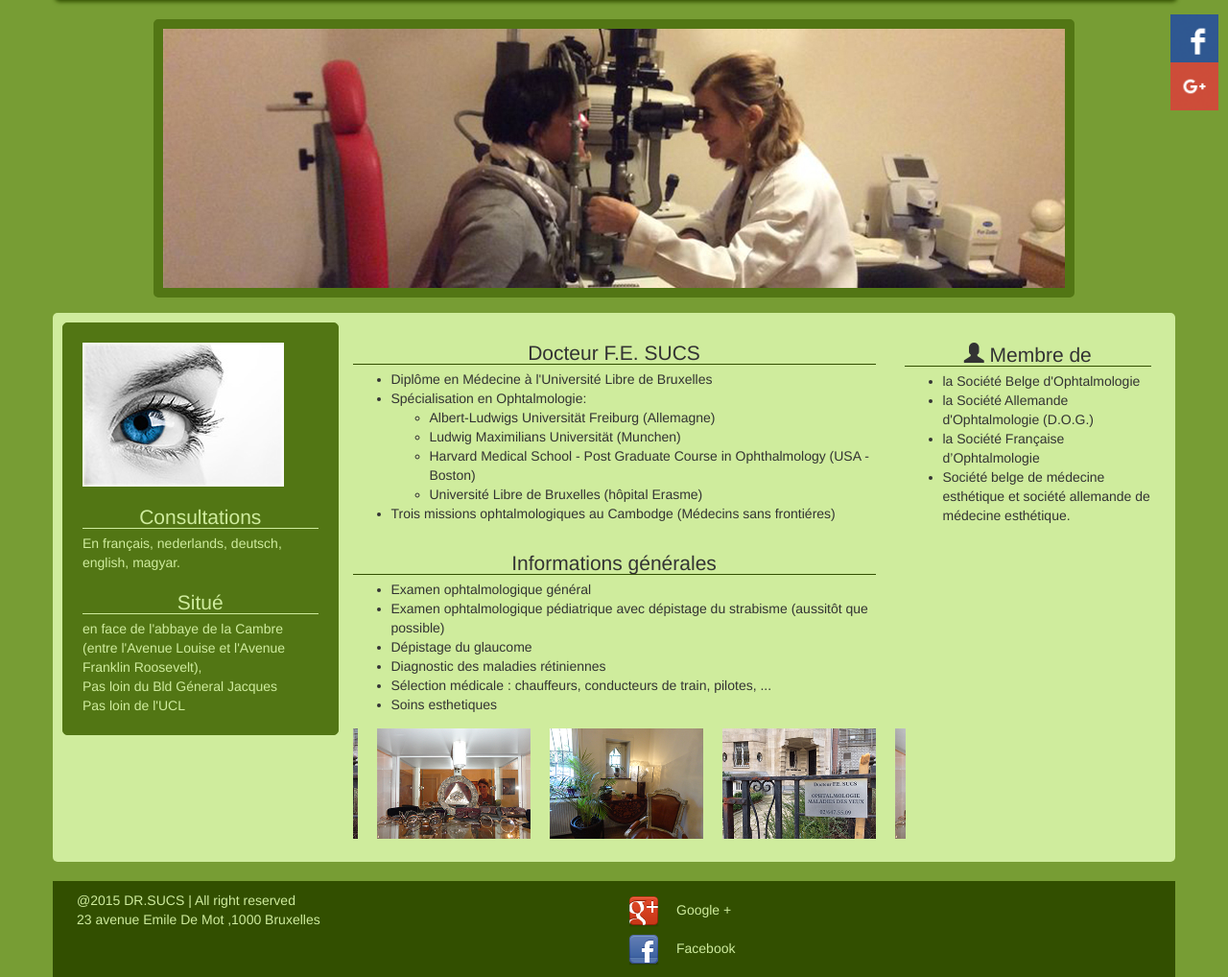
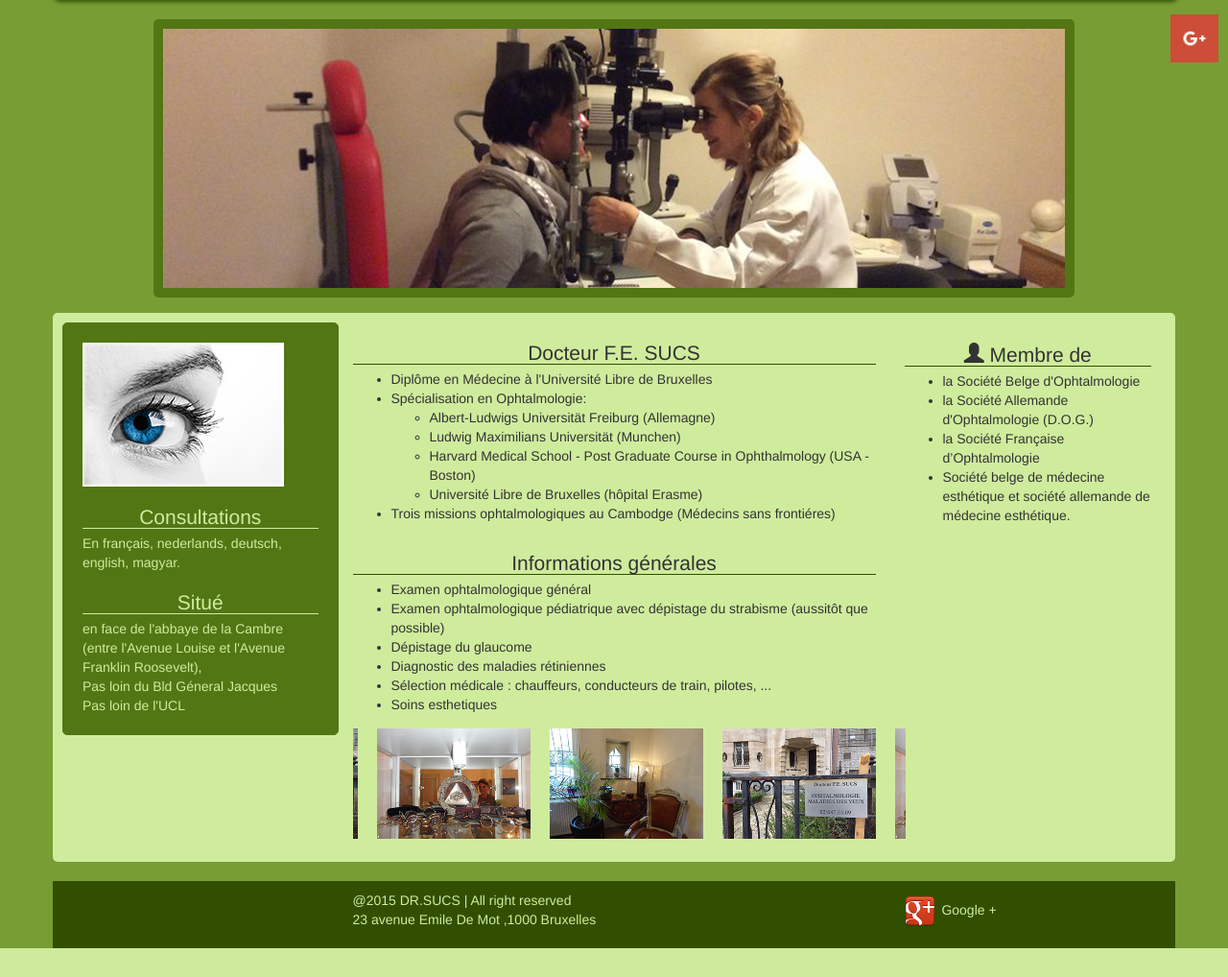
Before and after one commit to renxianghaut/dr_sucs, a PHP site: page /index.php in a window 1280 px wide. Shown: the part 225-1243 px from the top of the page at 96% size. After the commit the page ends 1213 px from the top, so only its background shows below. Run offline with PHP 8.4, Linux system fonts and the light colour scheme.

Commit message:
fix social links

```diff
--- a/css/style.css
+++ b/css/style.css
@@ -140,17 +140,26 @@ footer {
     color: #cfec9d;
     padding: 10px;
 }
-.sociallink a {
+.sociallink a, .social-link a {
     display: block;
     width: 100%;
     height: 100%;
+    color:#cfec9e;
+    text-decoration: none;
 }
 .social-link {
     width: 160px;
     height: 40px;
     line-height: 40px;
-    padding-left: 50px;
+    padding-left: 0px;
 }
+.social-link:hover {
+    background-position: 0 -42px;
+}
+.social-link a:hover {
+    color: white;
+}
+
 .social-link-gplus {
     background-image: url(../img/gplus.png);
     background-repeat: no-repeat;
@@ -169,6 +178,8 @@ footer {
 }
 .facebookflat {
     background:url("../img/facebook49.png");
+    background-repeat: no-repeat;
+    background-color: #2F5891;
     height:50px;
     width:50px;
     transition:ease 500ms;
@@ -176,11 +187,7 @@ footer {
     opacity:1;
 }
 .facebookflat:hover {
-    background:url("../img/facebook49long.png");
-    height:50px;
-    width:50px;
-    background-size:60px;
-    opacity:0.5;
+    opacity:0.7;
     transition:ease 500ms;
     margin-left:-20px;
     width:70px;
@@ -188,6 +195,8 @@ footer {
 }
 .gplusflat {
     background:url("../img/gplus49.png");
+    background-repeat: no-repeat;
+    background-color: #CD4D39;
     height:50px;
     width:50px;
     transition:ease 500ms;
@@ -195,11 +204,7 @@ footer {
     opacity:1;
 }
 .gplusflat:hover {
-    background:url("../img/gplus49long.png");
-    height:50px;
-    width:50px;
-    background-size:60px;
-    opacity:0.5;
+    opacity:0.7;
     transition:ease 500ms;
     margin-left:-20px;
     width:70px;
--- a/parts/footer.php
+++ b/parts/footer.php
@@ -1,13 +1,16 @@
 <footer class="row">
+    <div class="col-md-3">
+
+    </div>
     <div class="col-md-6">
         <p>@2015 DR.SUCS | All right reserved<br/>23 avenue Emile De Mot ,1000 Bruxelles</p>
     </div>
-    <div class="col-md-6">
+    <div class="col-md-3">
         <div class="social-link social-link-gplus">
-            Google +
+            <a href="https://plus.google.com/114808454276143550548" target="_blank">&nbsp; &nbsp; &nbsp; &nbsp; &nbsp; Google +</a>
         </div>
-        <div class="social-link social-link-facebook">
+        <!--<div class="social-link social-link-facebook">
             Facebook
-        </div>
+        </div>-->
     </div>
 </footer>
--- a/parts/social.php
+++ b/parts/social.php
@@ -1,4 +1,4 @@
 <div id="fixedsocial">
-    <div class="sociallink facebookflat"><a href="https://plus.google.com/114808454276143550548" target="_blank"></a></div>
+    <!--<div class="sociallink facebookflat"><a href="https://plus.google.com/114808454276143550548" target="_blank"></a></div>-->
     <div class="sociallink gplusflat"><a href="https://plus.google.com/114808454276143550548" target="_blank"></a></div>
 </div>
```
Also changed, not shown: img/facebook49long.png (deleted), img/gplus49long.png (deleted).
